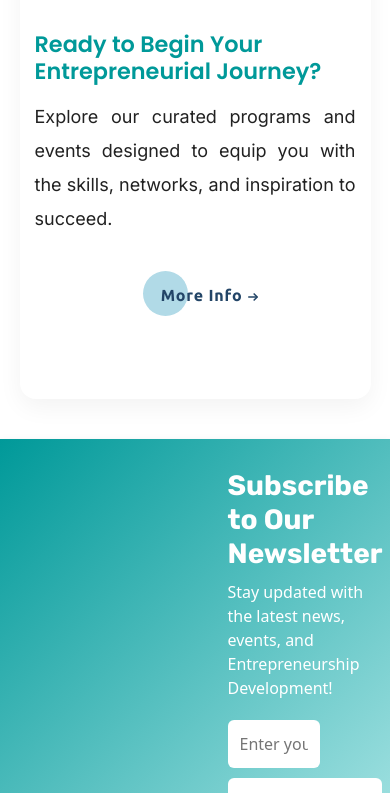
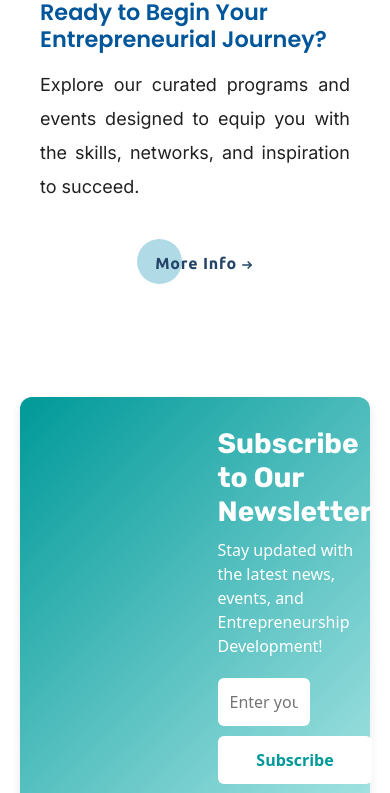
Before and after one commit to Anuroopa-123/tansam_update, an Angular app: page / in a window 390 px wide. Shown: the part 3826-4619 px from the top of the page. Built offline with nearby package versions, Linux system fonts and the light colour scheme; no server answers; a web font is replaced by a local one.

Commit message:
Changes in enterpreneur developement

```diff
--- a/src/app/entrepreneur-intro/entrepreneur-intro.component.css
+++ b/src/app/entrepreneur-intro/entrepreneur-intro.component.css
@@ -3,6 +3,63 @@
 @import url('https://fonts.googleapis.com/css2?family=Space+Grotesk:wght@400;500;600;700&family=Inter:wght@300;400;500;600;700&display=swap');
 
 
+.entrepreneur-newsletter-container {
+  display: flex;
+  flex-direction: row;
+  justify-content: space-between;
+  align-items: flex-start;
+  gap: 40px;
+  padding: 40px 20px;
+  flex-wrap: wrap;
+}
+
+.entrepreneurship-content {
+  flex: 1;
+  max-width: 55%;
+  font-family: 'Inter', sans-serif;
+  padding: 0 20px;
+}
+.newsletter-container {
+  flex: 1;
+  max-width: 45%;
+  display: flex;
+  flex-direction: column;
+  background: linear-gradient(135deg, #009999, #c4f1f1);
+  padding: 30px 20px;
+  border-radius: 12px;
+  box-shadow: 0 4px 10px rgba(0, 0, 0, 0.1);
+  animation: fadeInUp 1s ease-in-out;
+}
+
+
+.newsletter-content {
+  flex: 1;
+  text-align: left;
+  padding: 0 20px; /* Gives some breathing space inside */
+}
+
+.newsletter-image img {
+  width: 100%;
+  max-width: 450px;
+  animation: float 2s infinite ease-in-out;
+  margin-top: 20px;
+}
+
+
+@media (max-width: 991px) {
+  .entrepreneur-newsletter-container {
+    flex-direction: column;
+  }
+
+  .entrepreneurship-content,
+  .newsletter-container {
+    max-width: 100%;
+  }
+
+  .newsletter-container {
+    margin-top: 30px;
+  }
+}
 
 .title {
   text-align: center;
@@ -14,7 +71,7 @@
 .title h3 {
   font-size: 30px;
   font-weight: 800;
-  color: #009999;
+  color: #00569A;
 }
 
 section.highlight-section {
@@ -91,7 +148,7 @@ section.highlight-section {
 .highlight-section h4 {
   font-size: 1.4rem;
   font-weight: 600;
-  color: #009999;
+  color: #00569A;
   margin-bottom: 15px;
 }
 
@@ -187,3 +244,166 @@ section.highlight-section {
     font-size: 24px;
   }
 }
+
+
+/*
+newsletter */
+/* @import url('https://fonts.googleapis.com/css2?family=Rubik:ital,wght@0,300..900;1,300..900&display=swap'); */
+
+/* Background Container */
+.animated-bg {
+    position: relative;
+    width: 100%;
+    padding: 50px;
+    overflow: hidden; /* Prevents animation overflow */
+    background: #a7a7a7; /* Dark background to make lines visible */
+}
+
+/* Moving Background Lines */
+.animated-bg::before {
+    content: "";
+    position: absolute;
+    top: 0;
+    left: -100%;
+    width: 200%;
+    height: 100%;
+    background: repeating-linear-gradient(
+        to right,
+        rgba(224, 106, 106, 0.2) 0%,
+        rgba(204, 45, 45, 0.2) 5%,
+        transparent 5%,
+        transparent 10%
+    );
+    background-size: 100% 6px; /* Controls line thickness */
+    animation: moveLines 4s linear infinite;
+    z-index: -1; /* Keeps it behind the content */
+}
+
+/* Animation for Moving Lines */
+@keyframes moveLines {
+    0% {
+        left: -100%;
+    }
+    100% {
+        left: 100%;
+    }
+}
+
+/* Newsletter Section */
+.newsletter-container {
+    display: flex;
+    align-items: center;
+    justify-content: space-between;
+    background: linear-gradient(135deg, #009999, #c4f1f1);
+    padding: 40px;
+
+    box-shadow: 0 4px 10px rgba(0, 0, 0, 0.1);
+    animation: fadeInUp 1s ease-in-out;
+    max-width: 100%;
+    /* margin: auto; */
+    max-height: fit-content;
+  }
+
+  /* Left Content */
+  .newsletter-content {
+    flex: 1;
+    text-align: left;
+    padding-left: 220px;
+  }
+
+  .newsletter-title {
+    font-size: 28px;
+    color: #fff;
+    font-weight: bold;
+    margin-bottom: 10px;
+    font-family: "Rubik", serif;
+  }
+
+  .newsletter-text {
+    font-size: 16px;
+    color: #fff;
+    margin-bottom: 20px;
+  }
+
+  /* Form Styling */
+  .newsletter-form {
+    display: flex;
+    gap: 10px;
+  }
+
+  .newsletter-form input {
+    padding: 12px;
+    border: none;
+    border-radius: 6px;
+    flex: 1;
+    font-size: 16px;
+    outline: none;
+    width: 60%;
+    max-width: 300px;
+  }
+
+  .subscribe-btn {
+    background: #fff;
+    color: #009999;
+    border: none;
+    padding: 12px 20px;
+    border-radius: 6px;
+    font-size: 16px;
+    font-weight: bold;
+    cursor: pointer;
+    transition: transform 0.3s ease;
+  }
+
+  .subscribe-btn:hover {
+    background: #F3E5AB;
+    transform: scale(1.06);
+  }
+
+  /* Right Side Image */
+  .newsletter-image img {
+    width: 450px;
+    animation: float 2s infinite ease-in-out;
+    margin-right: 220px;
+  }
+
+  /* Animations */
+  @keyframes fadeInUp {
+    from {
+      opacity: 0;
+      transform: translateY(30px);
+    }
+    to {
+      opacity: 1;
+      transform: translateY(0);
+    }
+  }
+
+  @keyframes float {
+    0% {
+      transform: translateY(0);
+    }
+    50% {
+      transform: translateY(-10px);
+    }
+    100% {
+      transform: translateY(0);
+    }
+  }
+
+  /* Responsive */
+  @media (max-width: 768px) {
+    .newsletter-container {
+      flex-direction: column;
+      text-align: center;
+      padding: 30px;
+    }
+
+    .newsletter-form {
+      flex-direction: column;
+    }
+
+    .newsletter-image img {
+      width: 200px;
+      margin-top: 20px;
+    }
+  }
--- a/src/app/entrepreneur-intro/entrepreneur-intro.component.html
+++ b/src/app/entrepreneur-intro/entrepreneur-intro.component.html
@@ -4,7 +4,8 @@
   </h3>
 </div>
 
-<div class="entrepreneurship-wrapper">
+<div class="entrepreneur-newsletter-container">
+  <!-- Left: Entrepreneurship Content -->
   <div class="entrepreneurship-content">
     <section class="highlight-section" data-aos="zoom-in">
       <h4 class="section-heading">Our Vision</h4>
@@ -27,7 +28,6 @@
       </p>
     </section>
 
-
     <section class="highlight-section" data-aos="zoom-in">
       <h4 class="section-heading">
         Ready to Begin Your Entrepreneurial Journey?
@@ -46,3 +46,25 @@
         </button>
       </div>
     </section>
+  </div>
+
+  <!-- Right: Newsletter -->
+  <div class="newsletter-container">
+    <div class="newsletter-content">
+      <h2 class="newsletter-title">Subscribe to Our Newsletter</h2>
+      <p class="newsletter-text">
+        Stay updated with the latest news, events, and Entrepreneurship
+        Development!
+      </p>
+
+      <form class="newsletter-form">
+        <input type="email" placeholder="Enter your email" required />
+        <button type="submit" class="subscribe-btn">Subscribe</button>
+      </form>
+    </div>
+
+    <div class="newsletter-image">
+      <img src="assets/headerimage/newsletter.png" alt="Newsletter Illustration" />
+    </div>
+  </div>
+</div>
--- a/src/app/header/header.component.css
+++ b/src/app/header/header.component.css
@@ -899,3 +899,105 @@
     height: 40px;
   }
 }
+/* Wrapper */
+.labs-dropdown {
+  position: relative;
+  cursor: pointer;
+}
+
+/* Menu label (with arrow) */
+.labs-dropdown .menu-label {
+  display: flex;
+  align-items: center;
+  gap: 6px;
+  /* font-weight: 600; */
+  font-size: 1rem;
+  color: #000;
+  transition: color 0.3s ease;
+}
+
+/* Change text + arrow color on hover */
+.labs-dropdown:hover .menu-label {
+  color: #1f3a6e;
+
+}
+
+/* Arrow styling */
+.labs-dropdown .menu-label i {
+  font-size: 0.75rem;
+  transition: transform 0.3s ease;
+}
+
+/* Rotate arrow when hovered */
+.labs-dropdown:hover .menu-label i {
+  transform: rotate(180deg);
+}
+
+/* Dropdown grid */
+.labs-dropdown .labs-grid {
+  display: none;
+  opacity: 0;
+  visibility: hidden;
+  transform: translateY(10px);
+  transition: opacity 0.3s ease, visibility 0.3s ease, transform 0.3s ease;
+
+  position: absolute;
+  top: 100%;
+  left: 0;
+  z-index: 2000;
+  font-size: 15px;
+  background: #fff;
+  border-radius: 8px;
+  padding: 20px 30px;
+  min-width: 600px;
+
+  box-shadow: 0 6px 18px rgba(0, 0, 0, 0.1);
+
+  display: grid;
+  grid-template-columns: repeat(3, 1fr);
+  gap: 12px 30px;
+}
+
+/* Show dropdown on hover */
+.labs-dropdown:hover .labs-grid {
+  display: grid;
+  opacity: 1;
+  font-size: 15px;
+  visibility: visible;
+  transform: translateY(0);
+}
+
+/* Dropdown items */
+.labs-dropdown .labs-grid li {
+  list-style: none;
+}
+
+.labs-dropdown .labs-grid a {
+  display: block;
+  padding: 6px 0;
+  color: #000;
+  font-weight: 500;
+  font-size: 0.95rem;
+  text-decoration: none;
+  transition: color 0.3s ease, transform 0.2s ease;
+}
+
+/* Hover effect on text only */
+.labs-dropdown .labs-grid a:hover {
+  color: #1f3a6e;
+  font-size: 15px;
+  /* transform: translateX(3px); */
+}
+
+/* Responsive */
+@media (max-width: 992px) {
+  .labs-dropdown .labs-grid {
+    min-width: 100%;
+    grid-template-columns: repeat(2, 1fr);
+  }
+}
+@media (max-width: 600px) {
+  .labs-dropdown .labs-grid {
+    grid-template-columns: 1fr;
+  }
+}
--- a/src/app/header/header.component.html
+++ b/src/app/header/header.component.html
@@ -138,40 +138,22 @@
     [ngClass]="{ active: isDropdownOpen['labs'] }"
     (click)="toggleDropdown('labs')"
   >
-    <span class="active">
+  <li class="labs-dropdown">
+    <span class="menu-label">
       Our Research Labs
-      <i
-        class="fa-solid"
-        [ngClass]="{
-          'fa-chevron-down': !isDropdownOpen['labs'],
-          'fa-chevron-up': isDropdownOpen['labs']
-        }"
-      ></i>
+      <i class="fa-solid fa-chevron-down"></i>
     </span>
-    <ul class="dropdown-menu">
-      <li>
-        <a [routerLink]="['/labs/Innovative_Manufacturing']">Innovative Manufacturing</a>
-      </li>
-      <li>
-        <a [routerLink]="['/labs/Smart_Factory_Center']">Smart Factory Center</a>
-      </li>
-      <li>
-        <a [routerLink]="['/labs/AR_VR_MR_Research_Centre']">AR | VR | MR Research Centre</a>
-      </li>
-      <li>
-        <a [routerLink]="['/labs/Research_Centre_For_PLM']">Research Centre for PLM</a>
-      </li>
-      <li>
-        <a [routerLink]="['/labs/Research_Centre_For_Asset_Performance']">Research Centre for Asset Performance</a>
-      </li>
-      <li>
-        <a [routerLink]="['/labs/Product_Innovation_Center']">Product Innovation Center</a>
-      </li>
-      <li>
-        <a [routerLink]="['/labs/Predictive_Engineering']">Predictive Engineering</a>
-      </li>
+    <ul class="labs-grid">
+      <li><a [routerLink]="['/labs/Innovative_Manufacturing']">Innovative Manufacturing</a></li>
+      <li><a [routerLink]="['/labs/Smart_Factory_Center']">Smart Factory Center</a></li>
+      <li><a [routerLink]="['/labs/AR_VR_MR_Research_Centre']">AR | VR | MR Research Centre</a></li>
+      <li><a [routerLink]="['/labs/Research_Centre_For_PLM']">Research Centre for PLM</a></li>
+      <li><a [routerLink]="['/labs/Research_Centre_For_Asset_Performance']">Research Centre for Asset Performance</a></li>
+      <li><a [routerLink]="['/labs/Product_Innovation_Center']">Product Innovation Center</a></li>
+      <li><a [routerLink]="['/labs/Predictive_Engineering']">Predictive Engineering</a></li>
     </ul>
   </li>
+
 
     <!-- <li
       class="dropdown"
--- a/src/app/homepage/homepage.component.html
+++ b/src/app/homepage/homepage.component.html
@@ -4,8 +4,8 @@
 <app-hero></app-hero>
 <app-homesolution></app-homesolution>
 <app-entrepreneur-intro></app-entrepreneur-intro>
-
+<!-- <app-newsletter></app-newsletter> -->
 <!-- <app-announcement></app-announcement> -->
 <!-- <app-count></app-count> -->
-<app-newsletter></app-newsletter>
+
 <app-partners></app-partners>
--- a/src/app/homepage/homesolution/homesolution.component.css
+++ b/src/app/homepage/homesolution/homesolution.component.css
@@ -4,7 +4,7 @@
   padding: 50px 30px;
   /* background: linear-gradient(to top, #cfd9df 0%, #e2ebf0 100%); */
   border-radius: 12px;
-  box-shadow: 0 6px 20px rgba(0, 0, 0, 0.15);
+  /* box-shadow: 0 6px 20px rgba(0, 0, 0, 0.15); */
 }
 
 
--- a/src/app/homepage/newsletter/newsletter.component.html
+++ b/src/app/homepage/newsletter/newsletter.component.html
@@ -1,4 +1,4 @@
-<div class="newsletter-container">
+<!-- <div class="newsletter-container">
   <div class="newsletter-content">
     <h2 class="newsletter-title">Subscribe to Our Newsletter</h2>
     <p class="newsletter-text">
@@ -18,4 +18,4 @@
       alt="Newsletter Illustration"
     />
   </div>
-</div>
+</div> -->
```
Lines whose indentation alone changed are shown as unchanged.
